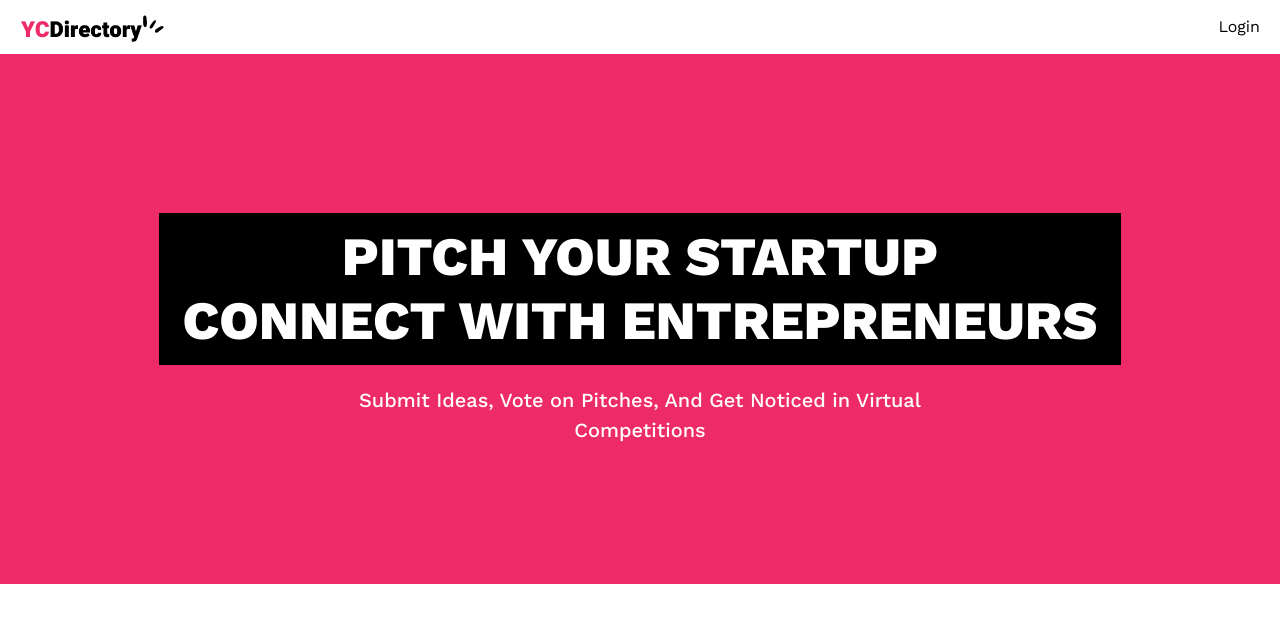
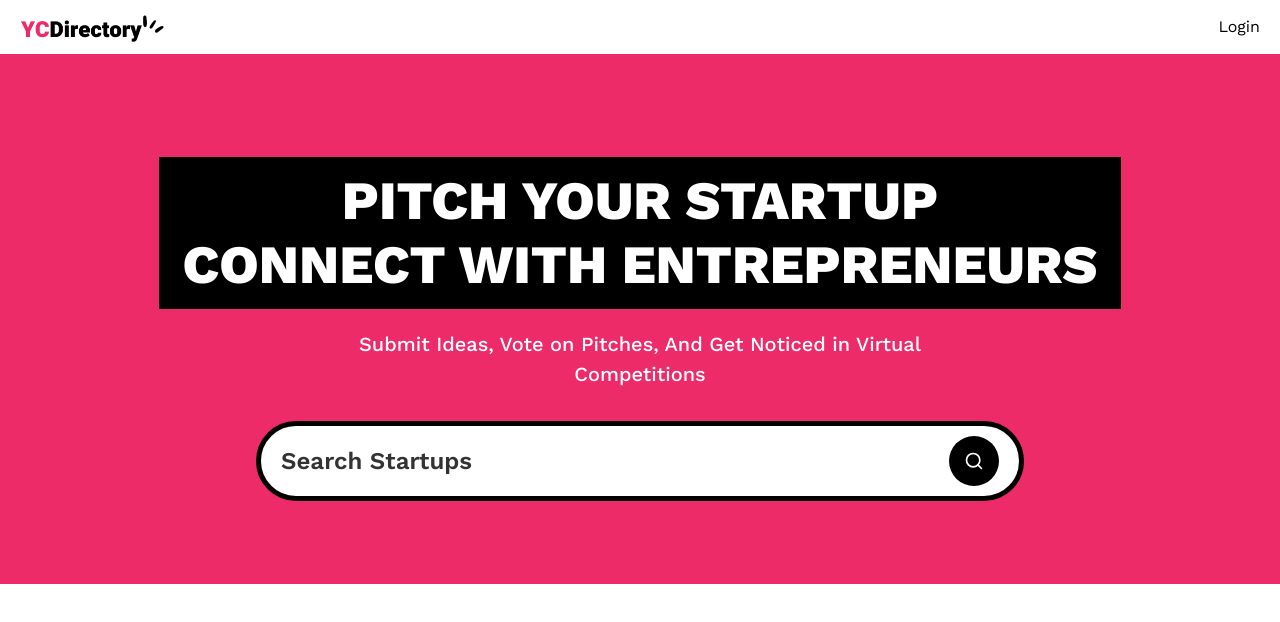
Before and after one commit to kibekevin/ycombinator, a Next.js app: page / in a window 1280 px wide. Shown: the top 622 px of the page. Built offline with nearby package versions, Linux system fonts and the light colour scheme; no server answers.

Commit message:
Add Search Form in the hero section

```diff
--- a/app/(root)/layout.tsx
+++ b/app/(root)/layout.tsx
@@ -1,5 +1,5 @@
 import React from 'react'
-import Navbar from '../components/Navbar'
+import Navbar from '../../components/Navbar'
 
 const layout = ({ children }:Readonly<{children:React.ReactNode}>) => {
   return (
--- a/app/(root)/page.tsx
+++ b/app/(root)/page.tsx
@@ -1,10 +1,15 @@
+import SearchForm from "../../components/SearchForm";
 
-export default function Home() {
+export default async function Home({searchParams}:{searchParams:Promise<{query?:string}>}) {
+
+    const query = (await searchParams).query
+
   return (
     <>
         <section className="pink_container pattern">
             <h1 className="heading">Pitch Your Startup <br/> Connect With Entrepreneurs</h1>
             <p className="sub_heading !max-3xl">Submit Ideas, Vote on Pitches, And Get Noticed in Virtual Competitions</p>
+            <SearchForm query={query}/>
         </section>
 
     </>
--- a/app/globals.css
+++ b/app/globals.css
@@ -82,7 +82,19 @@
     @apply w-full bg-primary-DEFAULT min-h-[530px] flex justify-center items-center flex-col py-10 px-6;
     }
 
+    .search-form {
+        @apply max-w-3xl w-full min-h-[80px] bg-white border-[5px] border-black rounded-[80px] text-[24px] mt-8 px-5 flex flex-row items-center gap-5;
 
+    }
+
+    .search-btn {
+        @apply size-[50px] rounded-full bg-black flex justify-center items-center;
+
+    }
+
+    .search-input {
+        @apply flex-1 font-bold placeholder:font-semibold placeholder:text-black-100 w-full h-auto outline-none text-black;
+    }
 
     .pattern {
         background-image: linear-gradient(
--- /dev/null
+++ b/components/SearchForm.tsx
@@ -0,0 +1,26 @@
+import React from 'react';
+import Form from 'next/form';
+import SearchFormReset from './SearchFormReset';
+import { Search } from 'lucide-react';
+
+const SearchForm = ({query}:{query?:string}) => {
+
+
+
+  return (
+    <Form action='/' scroll={false} className='search-form'>
+        <input type="text" name='query' defaultValue={query} className='search-input' placeholder='Search Startups' />
+
+        <div className='flex gap-2'>
+            {query && (
+                <SearchFormReset/>
+            )}
+            <button type='submit' className='search-btn text-white cursor-pointer'>
+                <Search className='size-5'/>
+            </button>
+        </div>
+    </Form>
+  )
+}
+
+export default SearchForm
--- /dev/null
+++ b/components/SearchFormReset.tsx
@@ -0,0 +1,22 @@
+"use client"
+
+import { X } from "lucide-react";
+import Link from "next/link";
+
+const SearchFormReset = () => {
+
+    const reset = () => {
+            const form = document.querySelector('.search-form') as HTMLFormElement;
+            if(form) form.reset()
+        }
+
+  return (
+    <button type='reset' onClick={reset}>
+        <Link href='/' className="search-btn text-white">
+            <X className="size-5"/>
+        </Link>
+    </button>
+  )
+}
+
+export default SearchFormReset
--- /dev/null
+++ b/components/ui/button.tsx
@@ -0,0 +1,57 @@
+import * as React from "react"
+import { Slot } from "@radix-ui/react-slot"
+import { cva, type VariantProps } from "class-variance-authority"
+
+import { cn } from "@/lib/utils"
+
+const buttonVariants = cva(
+  "inline-flex items-center justify-center gap-2 whitespace-nowrap rounded-md text-sm font-medium transition-colors focus-visible:outline-none focus-visible:ring-1 focus-visible:ring-ring disabled:pointer-events-none disabled:opacity-50 [&_svg]:pointer-events-none [&_svg]:size-4 [&_svg]:shrink-0",
+  {
+    variants: {
+      variant: {
+        default:
+          "bg-primary text-primary-foreground shadow hover:bg-primary/90",
+        destructive:
+          "bg-destructive text-destructive-foreground shadow-sm hover:bg-destructive/90",
+        outline:
+          "border border-input bg-background shadow-sm hover:bg-accent hover:text-accent-foreground",
+        secondary:
+          "bg-secondary text-secondary-foreground shadow-sm hover:bg-secondary/80",
+        ghost: "hover:bg-accent hover:text-accent-foreground",
+        link: "text-primary underline-offset-4 hover:underline",
+      },
+      size: {
+        default: "h-9 px-4 py-2",
+        sm: "h-8 rounded-md px-3 text-xs",
+        lg: "h-10 rounded-md px-8",
+        icon: "h-9 w-9",
+      },
+    },
+    defaultVariants: {
+      variant: "default",
+      size: "default",
+    },
+  }
+)
+
+export interface ButtonProps
+  extends React.ButtonHTMLAttributes<HTMLButtonElement>,
+    VariantProps<typeof buttonVariants> {
+  asChild?: boolean
+}
+
+const Button = React.forwardRef<HTMLButtonElement, ButtonProps>(
+  ({ className, variant, size, asChild = false, ...props }, ref) => {
+    const Comp = asChild ? Slot : "button"
+    return (
+      <Comp
+        className={cn(buttonVariants({ variant, size, className }))}
+        ref={ref}
+        {...props}
+      />
+    )
+  }
+)
+Button.displayName = "Button"
+
+export { Button, buttonVariants }
--- a/package.json
+++ b/package.json
@@ -14,6 +14,7 @@
     "react-dom": "$react-dom"
   },
   "dependencies": {
+    "@radix-ui/react-slot": "^1.2.3",
     "@tailwindcss/typography": "^0.5.19",
     "class-variance-authority": "^0.7.1",
     "clsx": "^2.1.1",
```
Also changed, not shown: components/Navbar.tsx (renamed from app/components/Navbar.tsx), 1 other file (tests, documents, lock files or other folders).
